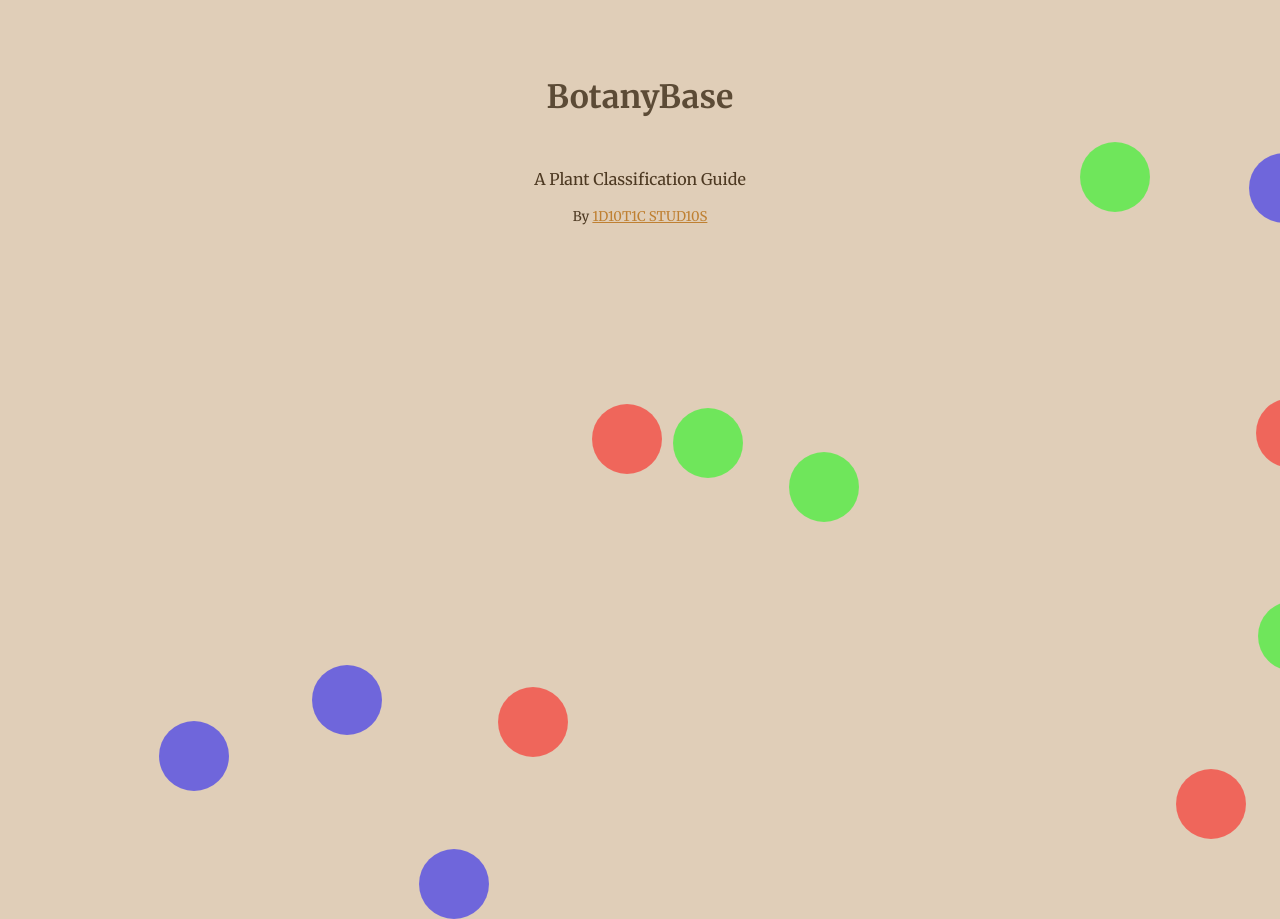
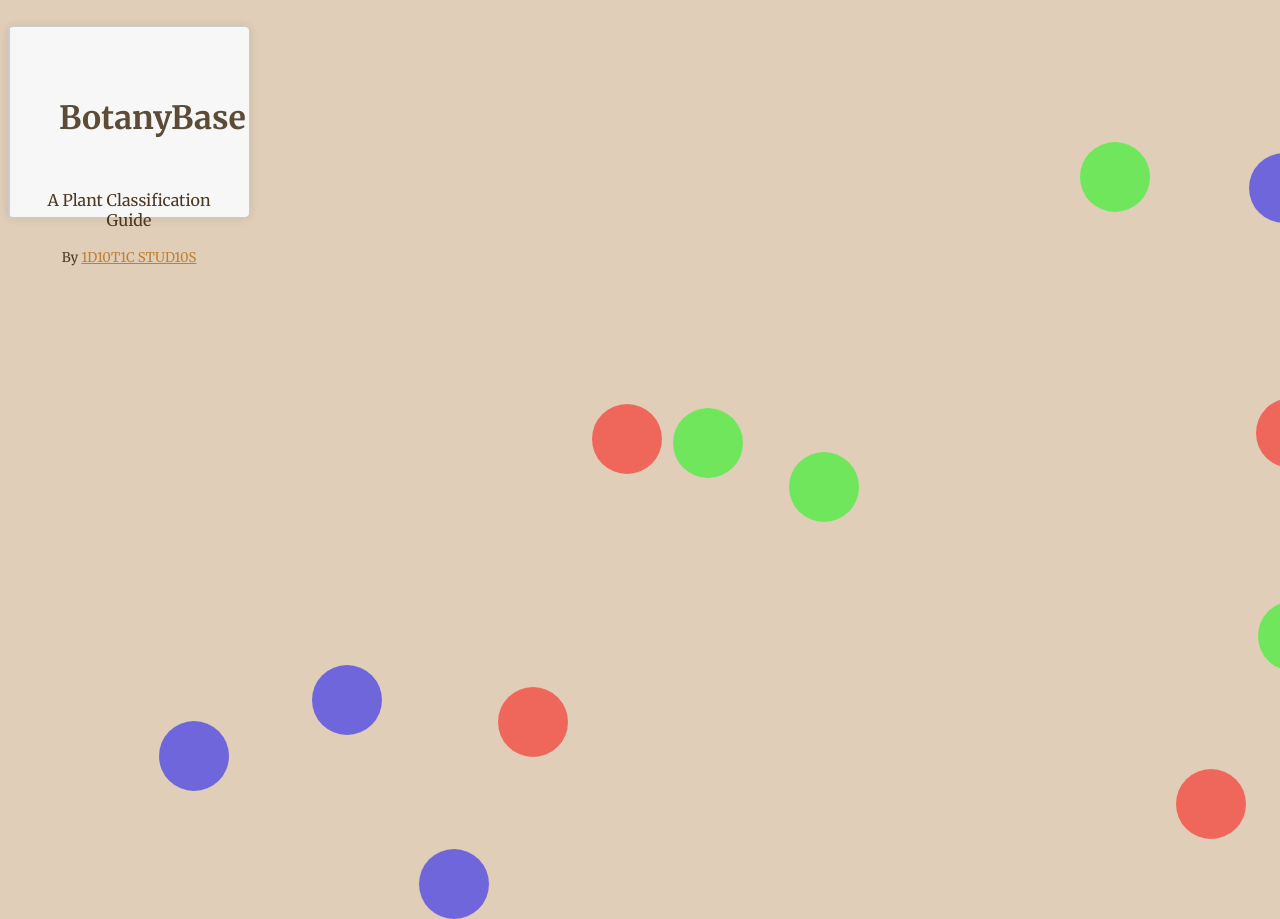
Before and after one commit to BotanyBase/botanybase.github.io, a Jekyll site: the page built from index.html, in a window 1280 px wide. Built offline with Jekyll 4.4.1, drawn with Linux system fonts in a browser that asks for light colours.

Commit message:
Update index.html

```diff
--- a/index.html
+++ b/index.html
@@ -4,6 +4,38 @@ title: Main
 ---
 
 <style>
+.folder-style {
+  background-color: #f7f7f7;
+  border: 1px solid #ccc;
+  border-radius: 5px;
+  box-shadow: 0px 0px 10px rgba(0,0,0,0.1);
+  padding: 20px;
+  width: 200px;
+  height: 150px;
+  position: relative;
+}
+
+.folder-style::before {
+  content: "";
+  position: absolute;
+  top: 0;
+  left: 0;
+  width: 0;
+  height: 100%;
+  border-left: 1px solid #ccc;
+  box-shadow: 0px 0px 10px rgba(0,0,0,0.1);
+}
+
+.folder-style::after {
+  content: "";
+  position: absolute;
+  bottom: 0;
+  left: 0;
+  width: 0;
+  height: 20px;
+  border-bottom: 1px solid #ccc;
+}
+
 .circle-wrapper {
   position: absolute;
   top: 0%;
@@ -30,9 +62,11 @@ title: Main
 </style>
 
 <br>
+<div class="folder-style">
 <h1 style="text-align: center; padding: 30px;">BotanyBase</h1>
 <p style="text-align: center;">A Plant Classification Guide</p>
 <small><p style="text-align: center;">By <a href="https://1d10t1c-stud10s.github.io">1D10T1C STUD10S</a></small>
+</div>
 <br>
 <div class="circle-wrapper">
 <div class="circle-background">
```
